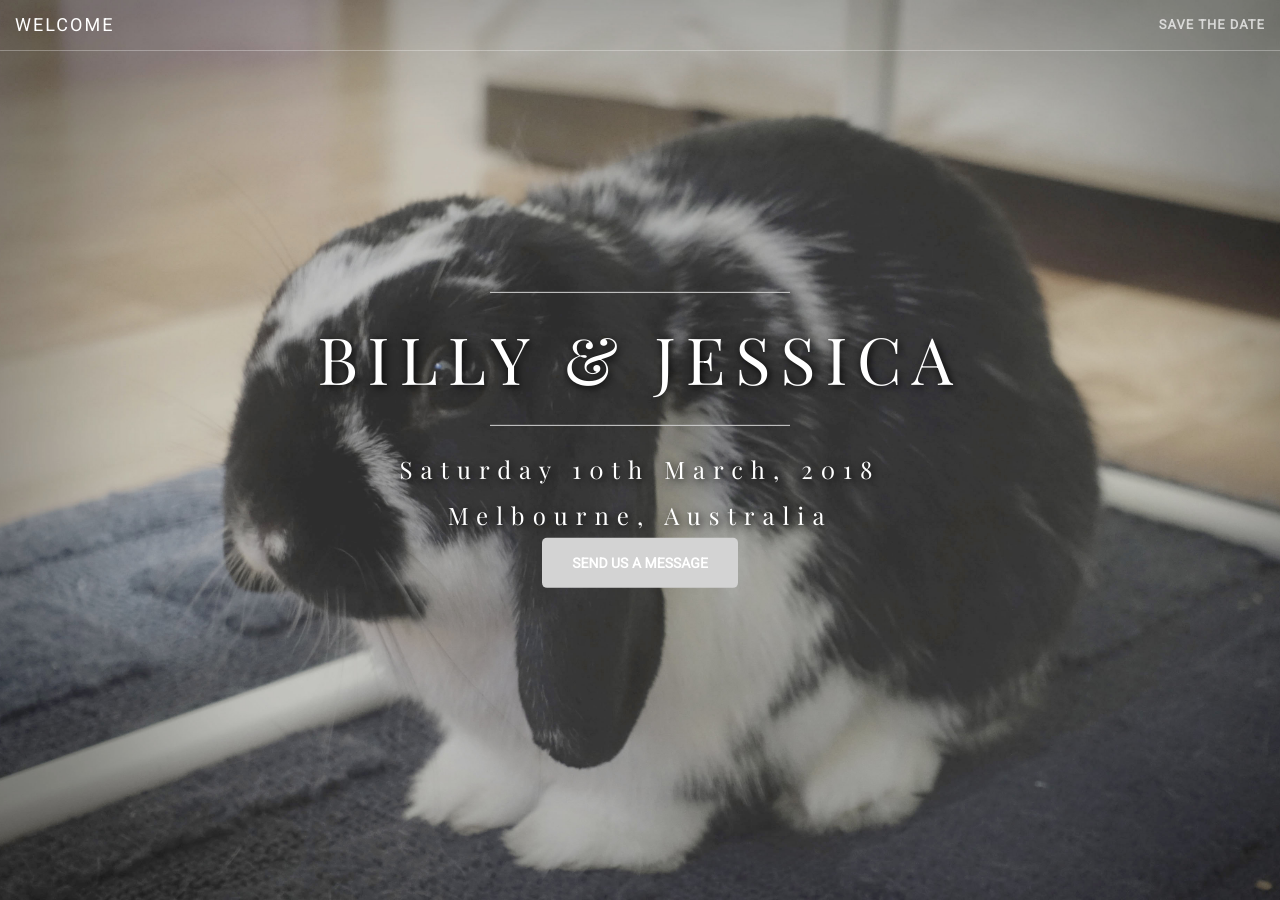
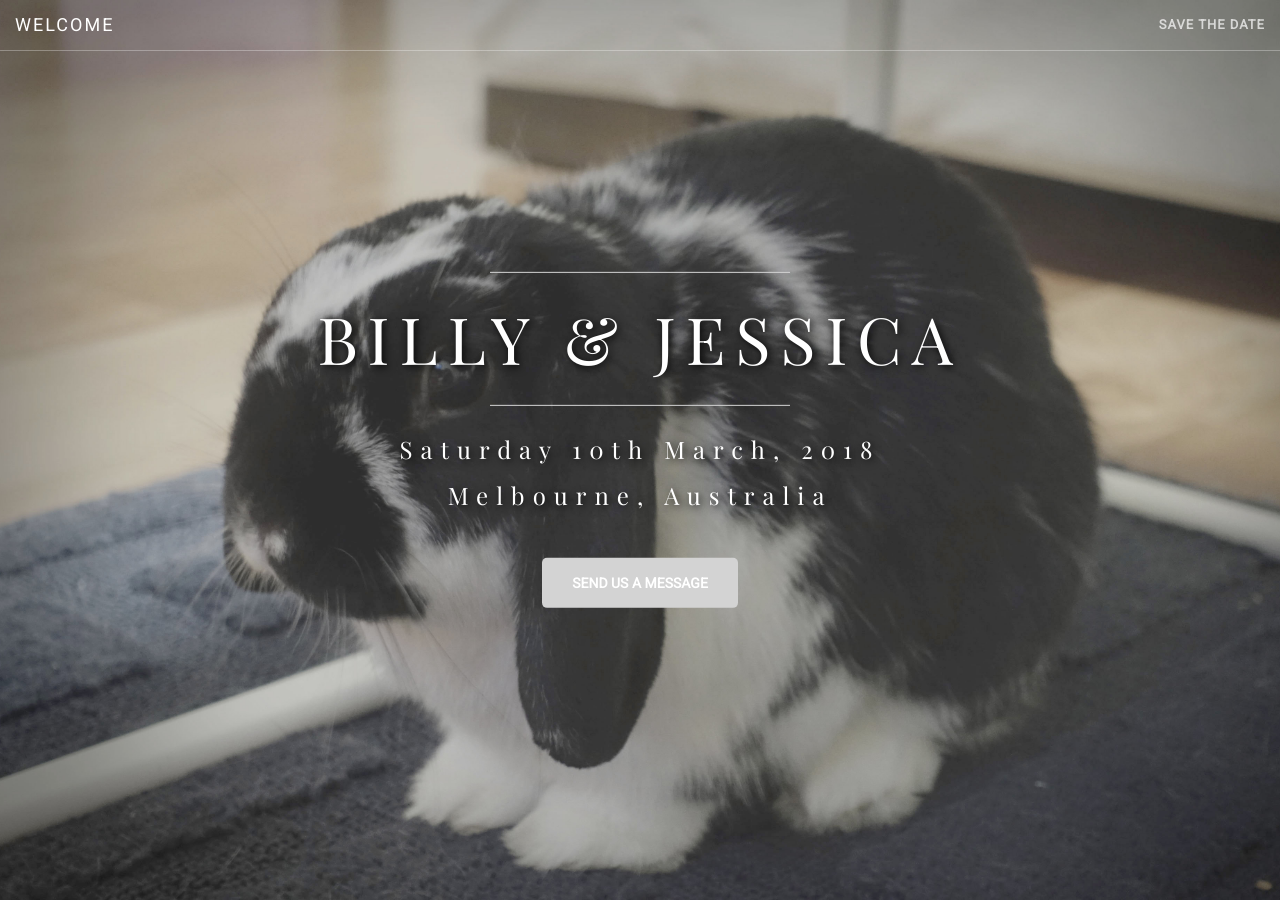
Before and after one commit to notbleh/wed-website, a Jekyll site: the page built from savethedate.html, in a window 1280 px wide and 900 px high. Built offline with Jekyll 4.4.1, drawn with Linux system fonts in a browser that asks for light colours.

Commit message:
Update style.css

```diff
--- a/css/style.css
+++ b/css/style.css
@@ -1,11 +1,13 @@
 .header-content h1 {
     letter-spacing: 10px;
-    font-size: 60px;
 }
 
 .header-content h2 {
     letter-spacing: 8px;
-    font-size: 24px;
+}
+
+.header-content p {
+    margin-top: 50px;
 }
 
 input[type=text] {
```
